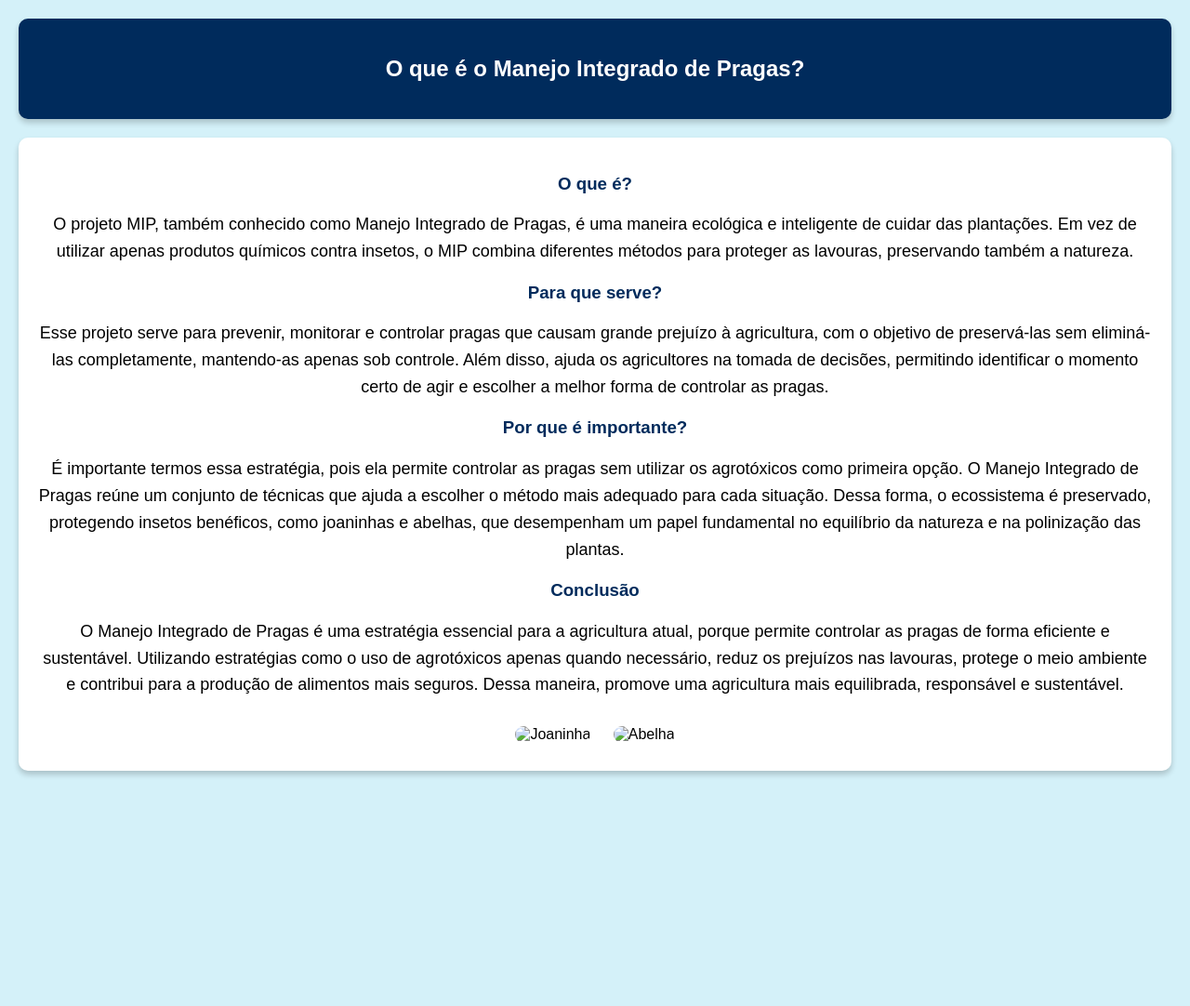
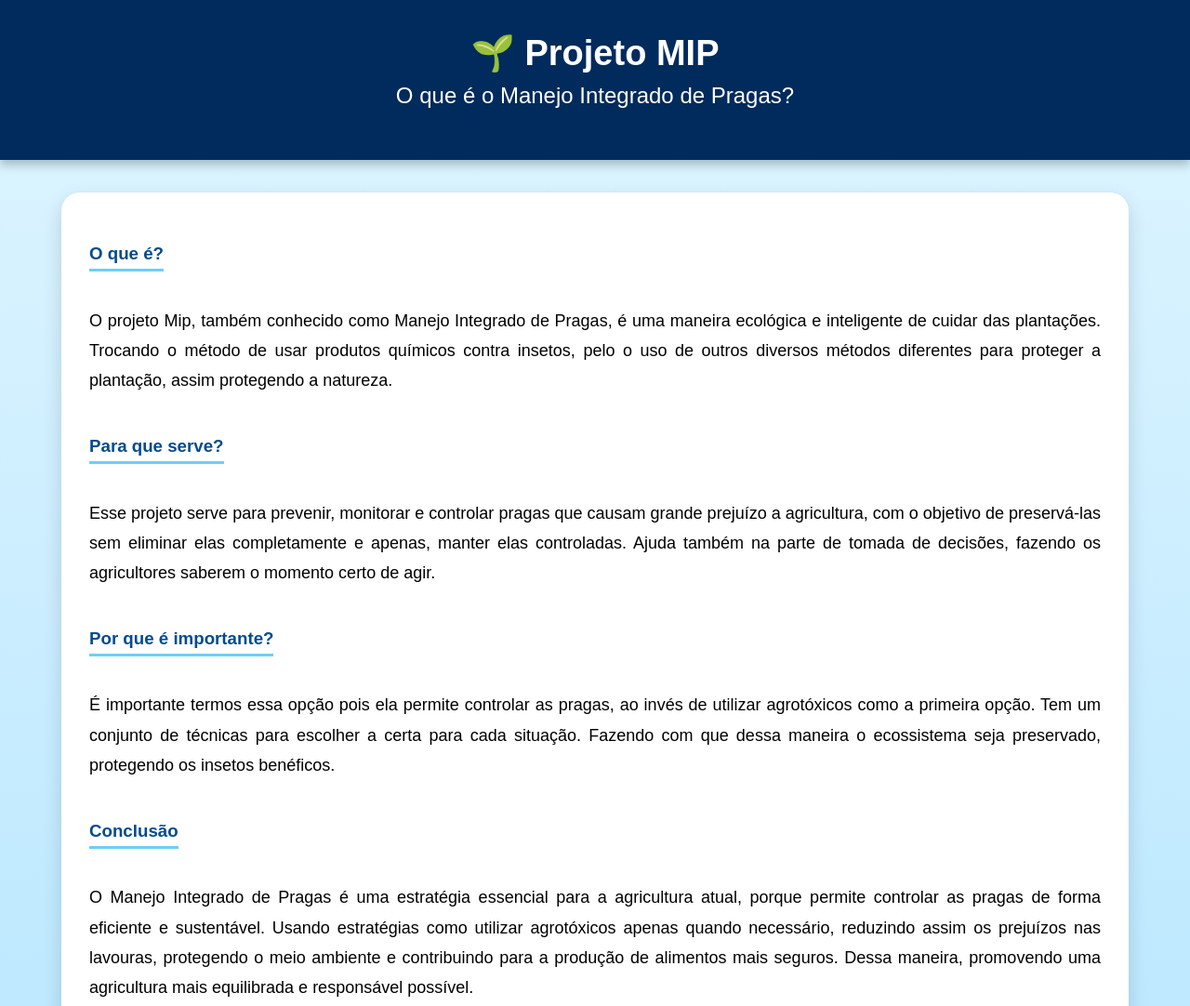
Before and after one commit to anabeltrami/Agrinho-2026, a plain HTML site: page index.html in a window 1280 px wide. Shown: the top 1082 px of the page at 93% size. Before the commit the page ends 849 px from the top, so only its background shows below. Drawn offline with Linux system fonts and the light colour scheme.

Commit message:
Update index.html

```diff
--- a/index.html
+++ b/index.html
@@ -1,65 +1,78 @@
 <!DOCTYPE html>
-<html>
+<html lang="pt-br">
 <head>
+<meta charset="UTF-8">
 <title>Projeto MIP</title>
-    <meta charset="utf-8"/>
 
 <style>
 
 body{
-            background-color: #d4f1f9;
-            font-family: Arial, sans-serif;
-            margin: 20px;
+    margin:0;
+    font-family:Arial, Helvetica, sans-serif;
+    background:linear-gradient(to bottom,#dff5ff,#b9e7ff);
 }
 
 header{
-            background-color: #002b5c;
-            padding: 20px;
-            border-radius: 10px;
-            display: flex;
-            align-items: center;
-            justify-content: center;
-            box-shadow: 0 4px 6px rgba(0,0,0,0.2);
-            color: white;
-            text-align: center;
+    background:#002b5c;
+    color:white;
+    text-align:center;
+    padding:35px;
+    box-shadow:0 5px 10px rgba(0,0,0,.25);
+}
+
+header h1{
+    margin:0;
+    font-size:38px;
+}
+
+header h2{
+    margin-top:10px;
+    font-weight:normal;
 }
 
 .card{
-            background-color: white;
-            padding: 20px;
-            margin-top: 20px;
-            border-radius: 10px;
-            box-shadow: 0 4px 6px rgba(0,0,0,0.2);
-            text-align: center;
+    width:85%;
+    margin:35px auto;
+    background:white;
+    padding:30px;
+    border-radius:20px;
+    box-shadow:0 8px 20px rgba(0,0,0,.15);
 }
 
 h3{
-            color: #002b5c;
+    color:#004b8d;
+    border-bottom:3px solid #6dcff6;
+    display:inline-block;
+    padding-bottom:5px;
+    margin-top:25px;
 }
 
 p{
-            font-size: 18px;
-            line-height: 1.6;
+    font-size:18px;
+    line-height:1.8;
+    text-align:justify;
 }
 
-        .imagens{
-            text-align: center;
-            margin-top: 20px;
-        }
-
-        .imagens img{
-            width: 180px;
-            margin: 10px;
-            border-radius: 10px;
+footer{
+    background:#002b5c;
+    color:white;
+    text-align:center;
+    padding:20px;
+    margin-top:40px;
 }
 
 </style>
+
 </head>
 
 <body>
 
 <header>
+
+<h1>🌱 Projeto MIP</h1>
+
 <h2>O que é o Manejo Integrado de Pragas?</h2>
+
 </header>
 
 <div class="card">
@@ -67,33 +80,32 @@
 <h3>O que é?</h3>
 
 <p>
-        O projeto MIP, também conhecido como Manejo Integrado de Pragas, é uma maneira ecológica e inteligente de cuidar das plantações. Em vez de utilizar apenas produtos químicos contra insetos, o MIP combina diferentes métodos para proteger as lavouras, preservando também a natureza.
+O projeto Mip, também conhecido como Manejo Integrado de Pragas, é uma maneira ecológica e inteligente de cuidar das plantações. Trocando o método de usar produtos químicos contra insetos, pelo o uso de outros diversos métodos diferentes para proteger a plantação, assim protegendo a natureza.
 </p>
 
 <h3>Para que serve?</h3>
 
 <p>
-        Esse projeto serve para prevenir, monitorar e controlar pragas que causam grande prejuízo à agricultura, com o objetivo de preservá-las sem eliminá-las completamente, mantendo-as apenas sob controle. Além disso, ajuda os agricultores na tomada de decisões, permitindo identificar o momento certo de agir e escolher a melhor forma de controlar as pragas.
+Esse projeto serve para prevenir, monitorar e controlar pragas que causam grande prejuízo a agricultura, com o objetivo de preservá-las sem eliminar elas completamente e apenas, manter elas controladas. Ajuda também na parte de tomada de decisões, fazendo os agricultores saberem o momento certo de agir.
 </p>
 
 <h3>Por que é importante?</h3>
 
 <p>
-        É importante termos essa estratégia, pois ela permite controlar as pragas sem utilizar os agrotóxicos como primeira opção. O Manejo Integrado de Pragas reúne um conjunto de técnicas que ajuda a escolher o método mais adequado para cada situação. Dessa forma, o ecossistema é preservado, protegendo insetos benéficos, como joaninhas e abelhas, que desempenham um papel fundamental no equilíbrio da natureza e na polinização das plantas.
+É importante termos essa opção pois ela permite controlar as pragas, ao invés de utilizar agrotóxicos como a primeira opção. Tem um conjunto de técnicas para escolher a certa para cada situação. Fazendo com que dessa maneira o ecossistema seja preservado, protegendo os insetos benéficos.
 </p>
 
 <h3>Conclusão</h3>
 
 <p>
-        O Manejo Integrado de Pragas é uma estratégia essencial para a agricultura atual, porque permite controlar as pragas de forma eficiente e sustentável. Utilizando estratégias como o uso de agrotóxicos apenas quando necessário, reduz os prejuízos nas lavouras, protege o meio ambiente e contribui para a produção de alimentos mais seguros. Dessa maneira, promove uma agricultura mais equilibrada, responsável e sustentável.
+O Manejo Integrado de Pragas é uma estratégia essencial para a agricultura atual, porque permite controlar as pragas de forma eficiente e sustentável. Usando estratégias como utilizar agrotóxicos apenas quando necessário, reduzindo assim os prejuízos nas lavouras, protegendo o meio ambiente e contribuindo para a produção de alimentos mais seguros. Dessa maneira, promovendo uma agricultura mais equilibrada e responsável possível.
 </p>
-
-    <div class="imagens">
-        <img src="joaninha.png" alt="Joaninha">
-        <img src="abelha.png" alt="Abelha">
-    </div>
 
 </div>
 
+<footer>
+Projeto MIP • Agricultura Sustentável 🌿
+</footer>
+
 </body>
 </html>
```
Lines whose indentation alone changed are shown as unchanged.
